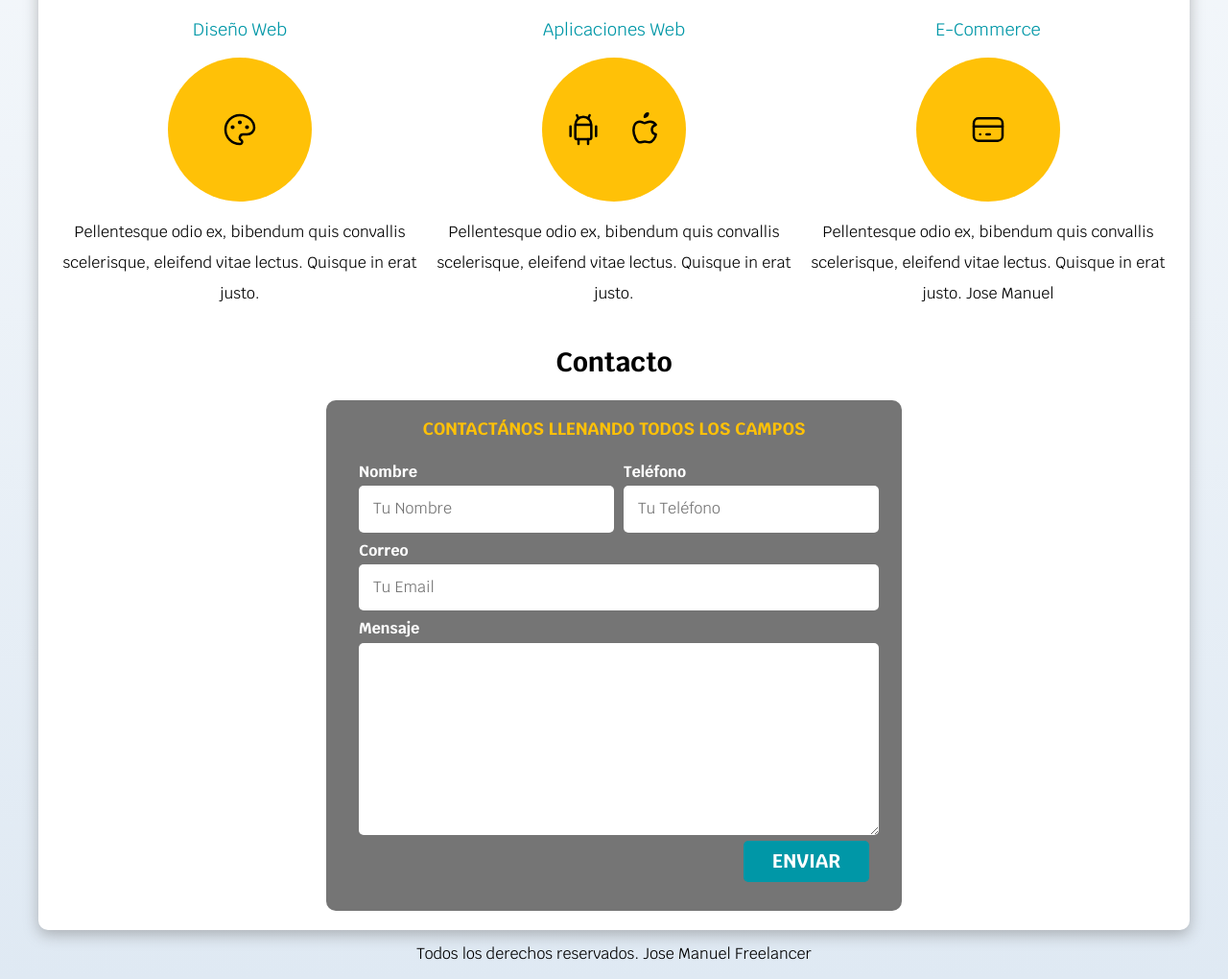
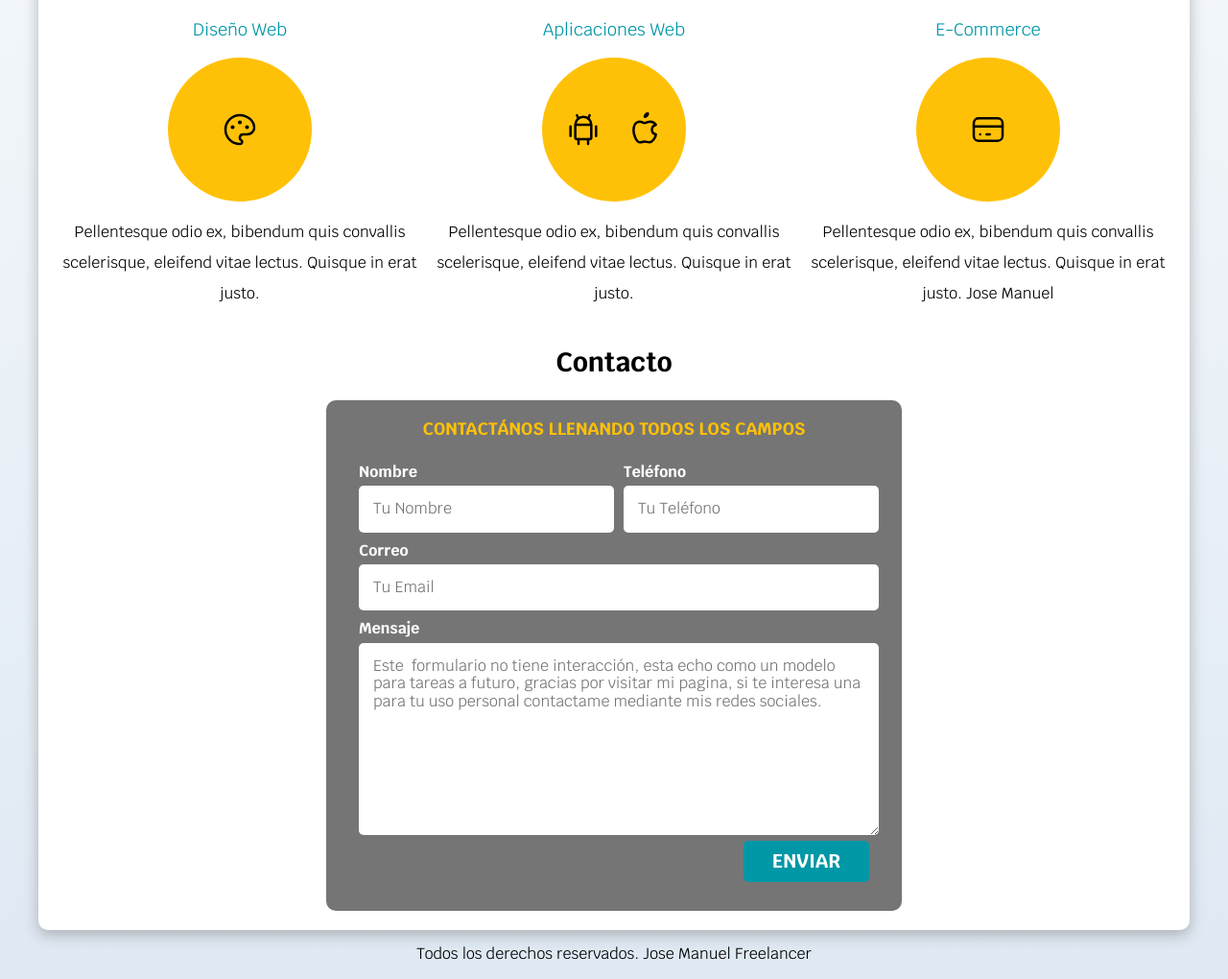
Before and after one commit to manuelchenko/freelancer, a plain HTML site: page index.html in a window 1280 px wide. Shown: the part 703-1723 px from the top of the page at 96% size. Drawn offline with Linux system fonts and the light colour scheme.

Commit message:
Segundo Commit

```diff
--- a/index.html
+++ b/index.html
@@ -120,7 +120,7 @@
 
                         <div class="campo">
                             <label>Mensaje</label>
-                            <textarea class="input-text"></textarea>
+                            <textarea class="input-text" placeholder="Este  formulario no tiene interacción, esta echo como un modelo para tareas a futuro, gracias por visitar mi pagina, si te interesa una para tu uso personal contactame mediante mis redes sociales."></textarea>
                         </div>
                     </div> <!-- .contenedor-campos -->
 
```
